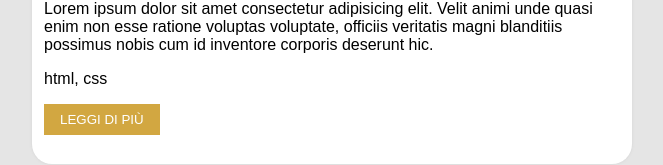
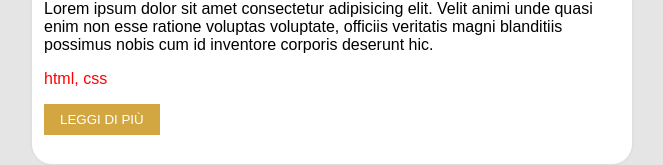
Before and after one commit to JacopoTrincanato/react-props, a React (Vite) app: page / in a window 1280 px wide. Shown: the part 574-739 px from the top of the page, without its empty margins (308-971 px from the left). Built offline with nearby package versions, Linux system fonts and the light colour scheme.

Commit message:
try to change tag color

```diff
--- a/src/components/card/Card.jsx
+++ b/src/components/card/Card.jsx
@@ -21,7 +21,7 @@ export default function Card({ post }) {
 
                     <p className={style.mt1}>
                         {post.tags && post.tags.map((tag, index) => (
-                            <span key={index}>
+                            <span className={style.coloredTag} key={index}>
                                 {tag}{index < post.tags.length - 1 ? ', ' : ''}
                             </span>
 
--- a/src/components/card/Card.module.css
+++ b/src/components/card/Card.module.css
@@ -35,3 +35,7 @@
 .mt1 {
     margin-top: 1rem;
 }
+
+.coloredTag {
+    color: red;
+}
```
